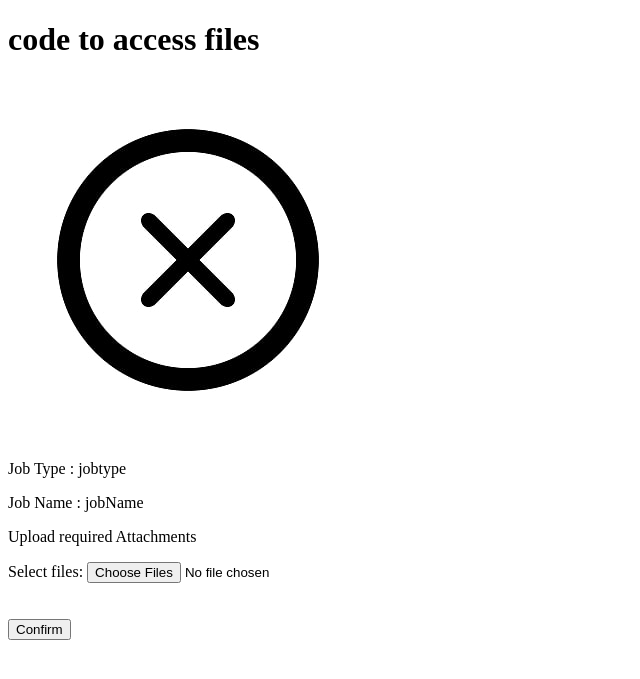
After one commit to theekshanamadumal/hellow-world, a PHP site: page /recordsAccess.user.php in a window 1280 px wide. The commit adds this page. Shown: the top 679 px of the page, without its empty margins (0-640 px from the left). Run offline with PHP 8.4, Linux system fonts and the light colour scheme.

Commit message:
recordusr

```diff
--- a/Home.php
+++ b/Home.php
@@ -16,7 +16,7 @@
             <div class="left">
                     <div class="container p-3 my-3 bg-trance text-white" onclick="location.href='servicesHome.php';" style="cursor: pointer;"> Apply for services</div>
                     <div class="container p-3 my-3 bg-trance text-white" onclick="location.href='applicationDownload.php';" style="cursor: pointer;">Download Application Forms</div>
-                    <div class="container p-3 my-3 bg-trance text-white" onclick="location.href='files/fileAccess.php';" style="cursor: pointer;">View past records</div>
+                    <div class="container p-3 my-3 bg-trance text-white" onclick="location.href='recordsAccess.user.php';" style="cursor: pointer;">View past records</div>
             </div>
         </div>
 
--- /dev/null
+++ b/recordsAccess.user.php
@@ -0,0 +1,44 @@
+<!DOCTYPE html>
+<html lang="en">
+<head>
+    <meta charset="UTF-8">
+    <meta name="viewport" content="width=device-width, initial-scale=1.0">
+    <title>Access files</title>
+</head>
+<body>
+    <h1>code to access files</h1>
+
+    <?php
+    if(isset($_SESSION['loginID'])) {
+
+        echo'logeed';
+
+    }
+    else{?>
+
+ <div class="popup">
+  <div class="popup-content">
+  <img src="files/img/close.jpg" alt="" class="closebtn" >
+        <form class="popup-form" method='post' multiple="multiple" enctype="multipart/form-data">
+          <div class="container-fluid">
+              <div style="display:inline"><p>Job Type : <?php echo 'jobtype';?> </p>
+              </div>
+              <div style="display:inline"><p>Job Name : <?php echo 'jobName';?></p>
+              </div>
+              <div>
+              <p>Upload required Attachments</p>
+              <label for="myfile">Select files:</label>
+              <input type="file" id="fileToUpload[]" name="fileToUpload[]" multiple>
+              </div>
+              <br><br>
+              <input type="hidden" name="requestNo" id="hidden" value=''>
+              <input type='submit' name='upload' class='Confirm-btn btn btn-success' id="upload" value='Confirm' />
+              <br><br>
+          </div>
+        </form>
+  </div>
+  </div>
+    <?php }    ?>
+
+</body>
+</html>
```
Also changed, not shown: fileAccess.php (deleted, +0 -11 lines).
